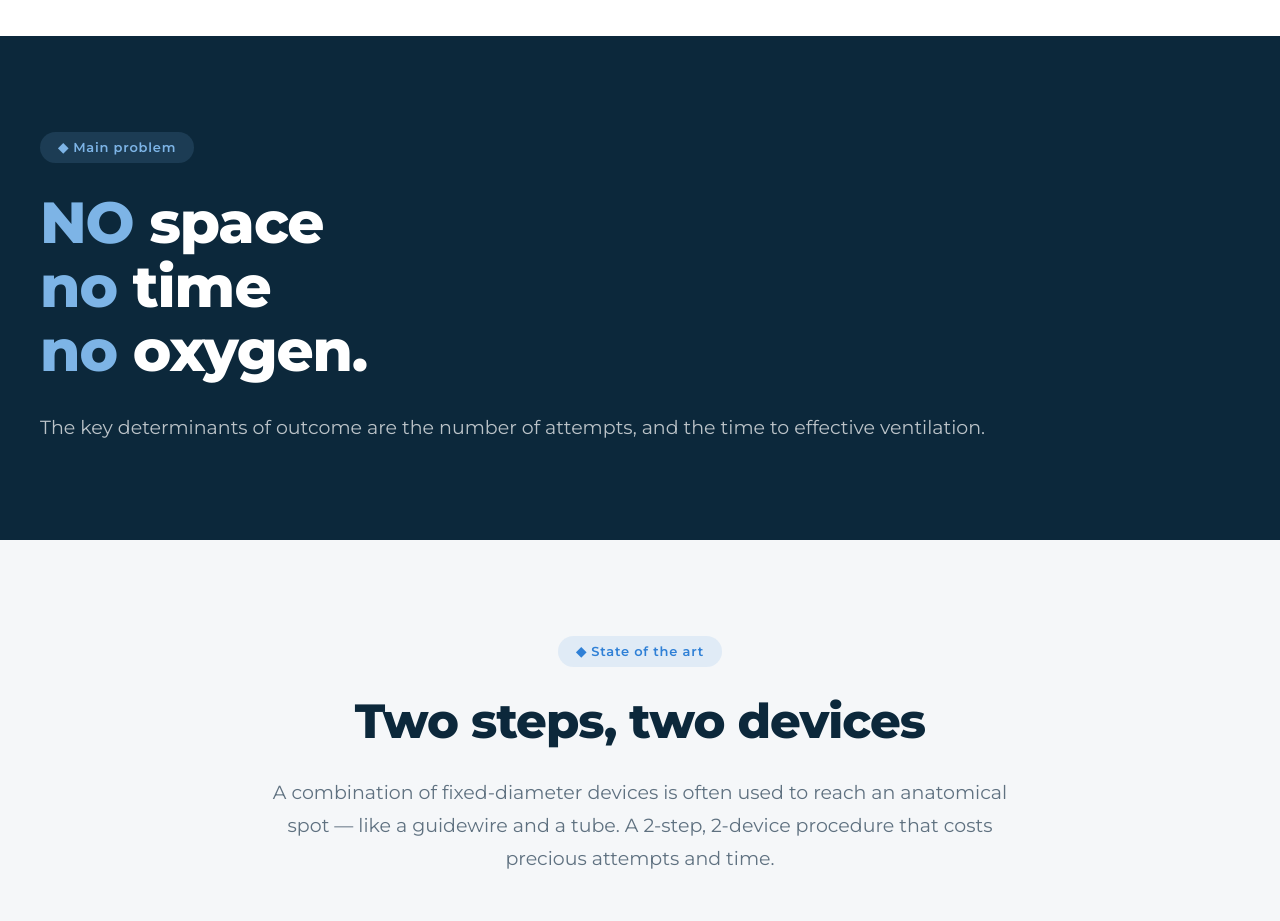
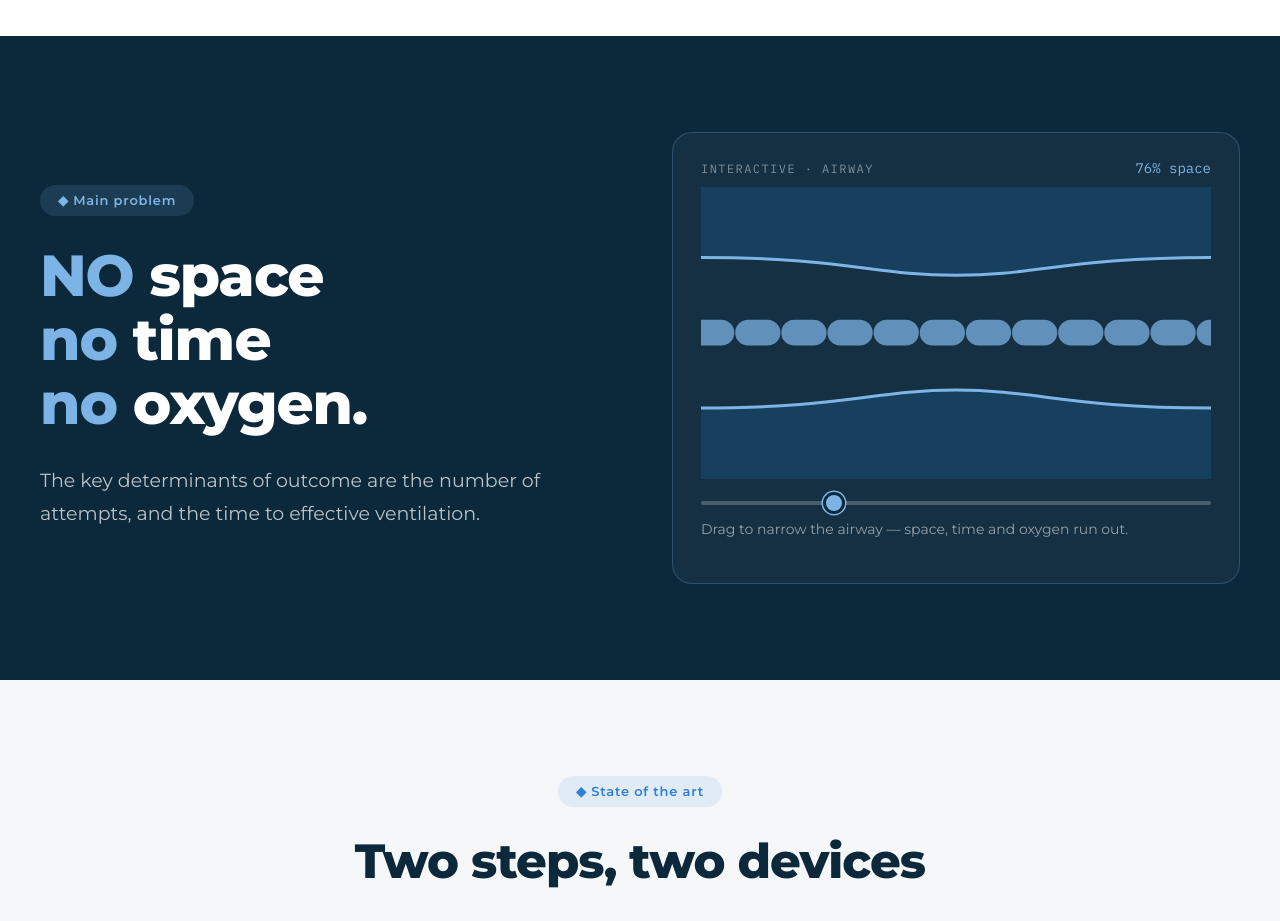
Before and after one commit to tomthias/fraido-website, a React (Vite) app: page / in a window 1280 px wide. Shown: the part 1300-2221 px from the top of the page. Built offline with nearby package versions, Linux system fonts and the light colour scheme.

Commit message:
Add interactive airway constriction visualization to problem section

```diff
--- a/App.tsx
+++ b/App.tsx
@@ -18,6 +18,70 @@ const ADVISORS = [
   { img: 'assets/adv-gossling.jpg', name: 'Martin Gossling', desc: 'Product designer · Head of commercial innovation, UHS Southampton' },
   { img: 'assets/adv-markle.jpg', name: 'Andrew Markle', desc: 'Anesthetist · Quality management, Saint Mary hospital' },
 ];
+
+// Interactive airway cross-section: dragging the slider narrows the lumen
+const AirwayInteractive: React.FC = () => {
+  const [constriction, setConstriction] = useState(0.25);
+
+  const W = 420;
+  const H = 240;
+  const midY = H / 2;
+  const openGap = 62; // half-lumen at fully open
+  const minGap = 3; // half-lumen at fully constricted
+  const gap = openGap - (openGap - minGap) * constriction;
+  const spacePct = Math.round((gap / openGap) * 100);
+
+  const wall = (sign: 1 | -1) => {
+    const yEnds = midY - sign * openGap;
+    const yMid = midY - sign * gap;
+    const yOuter = sign === 1 ? -12 : H + 12;
+    return [
+      `M 0 ${yEnds}`,
+      `C ${W * 0.28} ${yEnds}, ${W * 0.34} ${yMid}, ${W / 2} ${yMid}`,
+      `C ${W * 0.66} ${yMid}, ${W * 0.72} ${yEnds}, ${W} ${yEnds}`,
+      `L ${W} ${yOuter} L 0 ${yOuter} Z`,
+    ].join(' ');
+  };
+
+  return (
+    <div className="airway">
+      <div className="airway-head">
+        <span className="mono airway-label">Interactive · Airway</span>
+        <span className="mono airway-value">{spacePct}% space</span>
+      </div>
+      <svg viewBox={`0 0 ${W} ${H}`} role="img" aria-label="Airway narrowing illustration">
+        <path className="airway-wall" d={wall(1)} />
+        <path className="airway-wall" d={wall(-1)} />
+        <path className="airway-edge" d={wall(1).split(' L ')[0]} />
+        <path className="airway-edge" d={wall(-1).split(' L ')[0]} />
+        <line
+          className="airway-flow"
+          x1={-40}
+          y1={midY}
+          x2={W}
+          y2={midY}
+          style={{
+            strokeWidth: Math.max(2, gap * 0.45),
+            opacity: Math.max(0, 1 - constriction * 1.05),
+          }}
+        />
+      </svg>
+      <input
+        type="range"
+        min={0}
+        max={100}
+        value={constriction * 100}
+        aria-label="Airway narrowing"
+        onChange={e => setConstriction(Number(e.target.value) / 100)}
+      />
+      <p className="airway-caption">
+        {constriction > 0.85
+          ? 'No space. No time. No oxygen.'
+          : 'Drag to narrow the airway — space, time and oxygen run out.'}
+      </p>
+    </div>
+  );
+};
 
 const App: React.FC = () => {
   const [activeSection, setActiveSection] = useState('');
@@ -114,13 +178,16 @@ const App: React.FC = () => {
       </section>
 
       <section className="sec problem" id="c-problem">
-        <div className="sec-inner reveal">
+        <div className="sec-inner reveal problem-grid">
+          <div>
             <span className="eyebrow">◆ Main problem</span>
             <h2><em>NO</em> space<br /><em>no</em> time<br /><em>no</em> oxygen.</h2>
             <p className="lead">
               The key determinants of outcome are the number of attempts, and the time to effective
               ventilation.
             </p>
+          </div>
+          <AirwayInteractive />
         </div>
       </section>
 
--- a/styles.css
+++ b/styles.css
@@ -177,6 +177,94 @@ body {
 .problem h2 em { font-style: normal; color: var(--accent2); }
 .problem .lead { color: rgba(255, 255, 255, 0.72); max-width: 950px; margin: 0; }
 
+/* ---------- AIRWAY INTERACTIVE ---------- */
+.problem-grid {
+  display: grid;
+  grid-template-columns: 1fr 1fr;
+  gap: 64px;
+  align-items: center;
+}
+.airway {
+  border: 1px solid rgba(125, 180, 230, 0.25);
+  background: rgba(255, 255, 255, 0.04);
+  border-radius: 20px;
+  padding: 26px 28px 22px;
+}
+.airway-head {
+  display: flex;
+  justify-content: space-between;
+  align-items: baseline;
+  margin-bottom: 10px;
+}
+.airway-label {
+  font-size: 12px;
+  letter-spacing: 0.12em;
+  text-transform: uppercase;
+  color: rgba(255, 255, 255, 0.45);
+}
+.airway-value {
+  font-size: 14px;
+  color: var(--accent2);
+}
+.airway svg { display: block; width: 100%; height: auto; }
+.airway-wall { fill: #16405e; }
+.airway-edge {
+  fill: none;
+  stroke: var(--accent2);
+  stroke-width: 2.5;
+  stroke-linecap: round;
+}
+.airway-flow {
+  stroke: var(--accent2);
+  stroke-dasharray: 16 22;
+  stroke-linecap: round;
+  animation: airway-flow 1.1s linear infinite;
+  transition: opacity 0.2s;
+}
+@keyframes airway-flow {
+  to { stroke-dashoffset: -38; }
+}
+.airway input[type='range'] {
+  -webkit-appearance: none;
+  appearance: none;
+  width: 100%;
+  height: 4px;
+  margin: 22px 0 14px;
+  border-radius: 100px;
+  background: rgba(255, 255, 255, 0.22);
+  outline-offset: 4px;
+  cursor: pointer;
+}
+.airway input[type='range']::-webkit-slider-thumb {
+  -webkit-appearance: none;
+  appearance: none;
+  width: 22px;
+  height: 22px;
+  border-radius: 50%;
+  background: var(--accent2);
+  border: 3px solid var(--navy);
+  box-shadow: 0 0 0 1.5px var(--accent2);
+}
+.airway input[type='range']::-moz-range-thumb {
+  width: 16px;
+  height: 16px;
+  border-radius: 50%;
+  background: var(--accent2);
+  border: 3px solid var(--navy);
+  box-shadow: 0 0 0 1.5px var(--accent2);
+}
+.airway-caption {
+  margin: 0;
+  font-size: 14px;
+  line-height: 1.5;
+  color: rgba(255, 255, 255, 0.55);
+  min-height: 42px;
+}
+
+@media (prefers-reduced-motion: reduce) {
+  .airway-flow { animation: none; }
+}
+
 /* ---------- IDEA ---------- */
 .idea-grid {
   display: grid;
@@ -346,6 +434,7 @@ body {
   .adv { grid-template-columns: repeat(2, 1fr); }
   .idea-grid { grid-template-columns: 1fr; }
   .problem h2 { font-size: 46px; }
+  .problem-grid { grid-template-columns: 1fr; gap: 44px; }
 }
 
 @media (max-width: 800px) {
```
Lines whose indentation alone changed are shown as unchanged.
